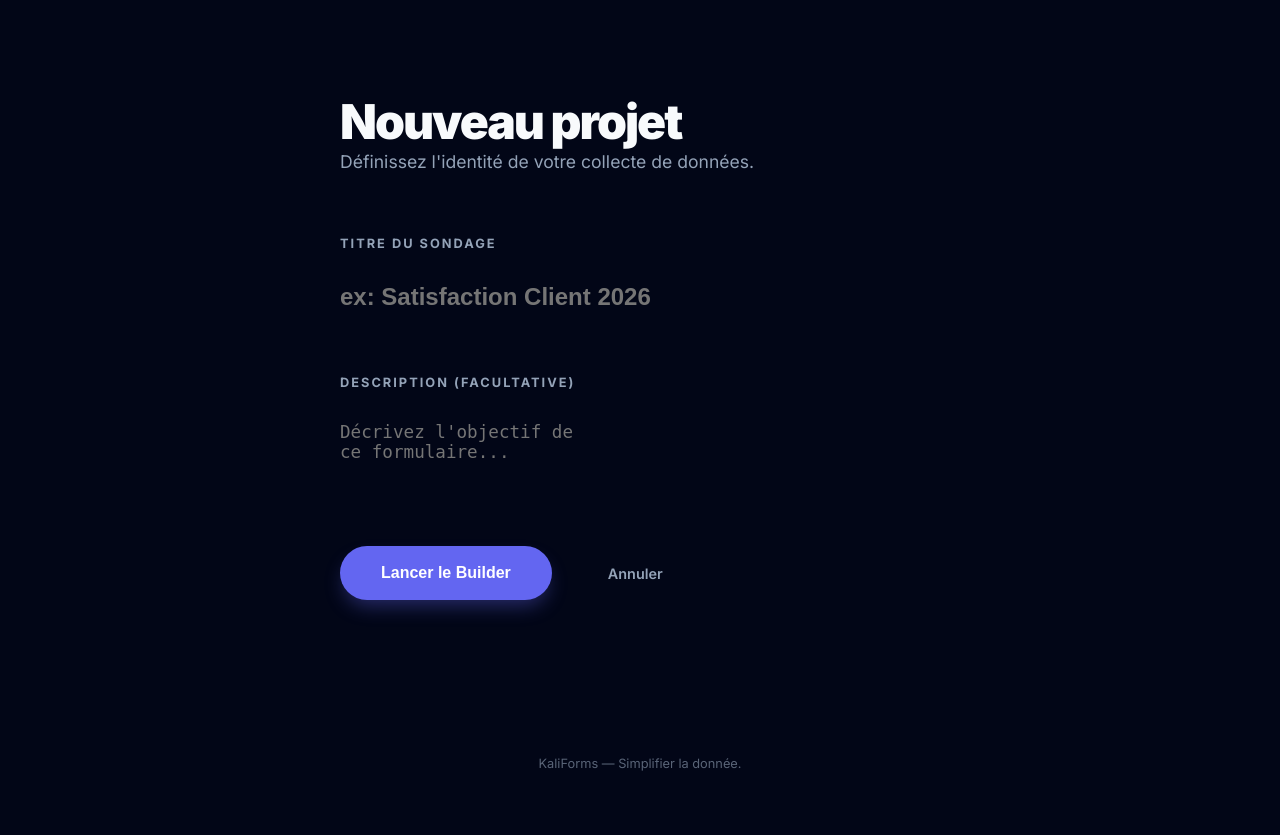
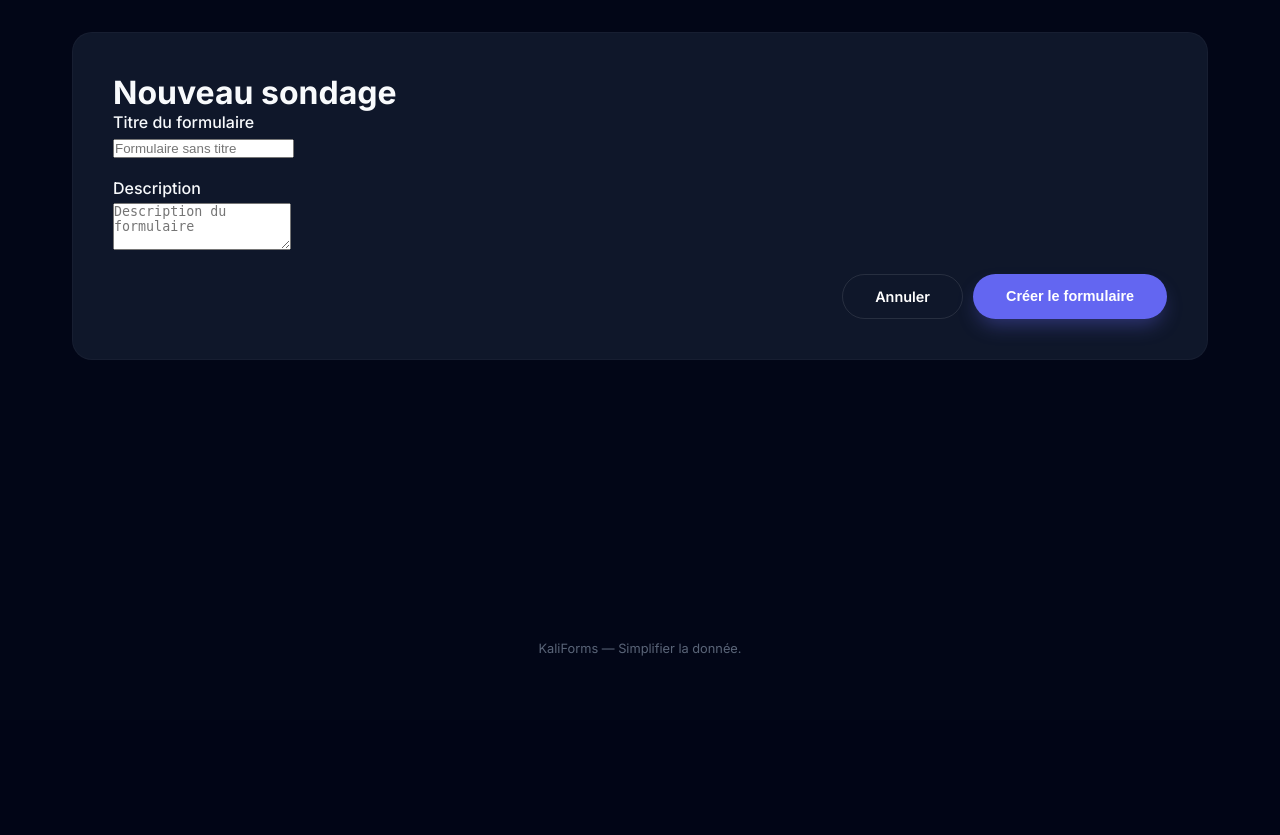
Before and after one commit to junior26-cyber/Kali-Forms, a Django app: page /forms/sondage/create/ in a window 1280 px wide. Shown: the part 80-915 px from the top of the page. After the commit the page ends 736 px from the top, so only its background shows below. Run offline with Django 4.2, Linux system fonts and the light colour scheme; a user stored in the database is signed in.

Commit message:
Design: Restauration du premier design simple en carte pour la page de création de sondage

```diff
--- a/iot/forms/templates/forms/sondage_form.html
+++ b/iot/forms/templates/forms/sondage_form.html
@@ -1,103 +1,23 @@
 {% extends 'forms/base.html' %}
 
-{% block title %}{% if sondage %}Modifier{% else %}Nouveau{% endif %} Projet | KaliForms{% endblock %}
-
-{% block extra_css %}
-<style>
-    .creation-container {
-        max-width: 600px;
-        margin: 60px auto;
-    }
-
-    .input-group {
-        margin-bottom: 3rem;
-    }
-
-    .input-label {
-        font-size: 0.8rem;
-        font-weight: 700;
-        color: var(--text-muted);
-        text-transform: uppercase;
-        letter-spacing: 2px;
-        margin-bottom: 1rem;
-        display: block;
-    }
-
-    .minimal-input {
-        background: transparent !important;
-        border: none !important;
-        border-bottom: 2px solid var(--border-color) !important;
-        border-radius: 0 !important;
-        padding: 1rem 0 !important;
-        font-size: 1.5rem !important;
-        font-weight: 600 !important;
-        color: var(--text-main) !important;
-        transition: var(--transition) !important;
-    }
-
-    .minimal-input:focus {
-        border-bottom-color: var(--primary-color) !important;
-        box-shadow: none !important;
-    }
-
-    .minimal-textarea {
-        background: transparent !important;
-        border: none !important;
-        border-bottom: 2px solid var(--border-color) !important;
-        border-radius: 0 !important;
-        padding: 1rem 0 !important;
-        font-size: 1.1rem !important;
-        color: var(--text-muted) !important;
-        resize: none;
-    }
-
-    .minimal-textarea:focus {
-        border-bottom-color: var(--primary-color) !important;
-        box-shadow: none !important;
-        color: var(--text-main) !important;
-    }
-
-    .action-bar {
-        display: flex;
-        gap: 1.5rem;
-        margin-top: 4rem;
-        align-items: center;
-    }
-</style>
-{% endblock %}
+{% block title %}{% if sondage %}Modifier{% else %}Créer{% endif %} un Sondage - KaliForms{% endblock %}
 
 {% block content %}
-<div class="creation-container reveal">
-    <div style="margin-bottom: 4rem;">
-        <h1 style="font-size: 3rem; font-weight: 900; letter-spacing: -2px;">
-            {% if sondage %}Ajuster le projet{% else %}Nouveau projet{% endif %}
-        </h1>
-        <p style="color: var(--text-muted); font-size: 1.1rem;">Définissez l'identité de votre collecte de données.</p>
-    </div>
-
+    <div class="card sondage-header">
+        <h1>{% if sondage %}Modifier le sondage{% else %}Nouveau sondage{% endif %}</h1>
         <form method="post">
             {% csrf_token %}
-
-        <div class="input-group">
-            <label class="input-label">Titre du sondage</label>
-            <input type="text" name="title" class="minimal-input"
-                   placeholder="ex: Satisfaction Client 2026"
-                   value="{{ sondage.title|default:'' }}" required autocomplete="off">
+            <div style="margin-bottom: 20px;">
+                <label for="title" style="display: block; font-weight: 500; margin-bottom: 5px;">Titre du formulaire</label>
+                <input type="text" name="title" id="title" placeholder="Formulaire sans titre" value="{{ sondage.title|default:'' }}" required>
             </div>
-
-        <div class="input-group">
-            <label class="input-label">Description (facultative)</label>
-            <textarea name="description" class="minimal-textarea" rows="2"
-                      placeholder="Décrivez l'objectif de ce formulaire...">{{ sondage.description|default:'' }}</textarea>
+            <div style="margin-bottom: 20px;">
+                <label for="description" style="display: block; font-weight: 500; margin-bottom: 5px;">Description</label>
+                <textarea name="description" id="description" placeholder="Description du formulaire" rows="3">{{ sondage.description|default:'' }}</textarea>
             </div>
-
-        <div class="action-bar">
-            <button type="submit" class="btn btn-primary" style="height: 54px; padding: 0 40px; font-size: 1rem;">
-                {% if sondage %}Sauvegarder les modifications{% else %}Lancer le Builder{% endif %}
-            </button>
-            <a href="{% url 'dashboard' %}" class="btn btn-outline" style="border:none; color: var(--text-muted);">
-                Annuler
-            </a>
+            <div style="display: flex; gap: 10px; justify-content: flex-end;">
+                <a href="{% url 'dashboard' %}" class="btn btn-outline">Annuler</a>
+                <button type="submit" class="btn btn-primary">{% if sondage %}Enregistrer les modifications{% else %}Créer le formulaire{% endif %}</button>
             </div>
         </form>
     </div>
```
Lines whose indentation alone changed are shown as unchanged.
